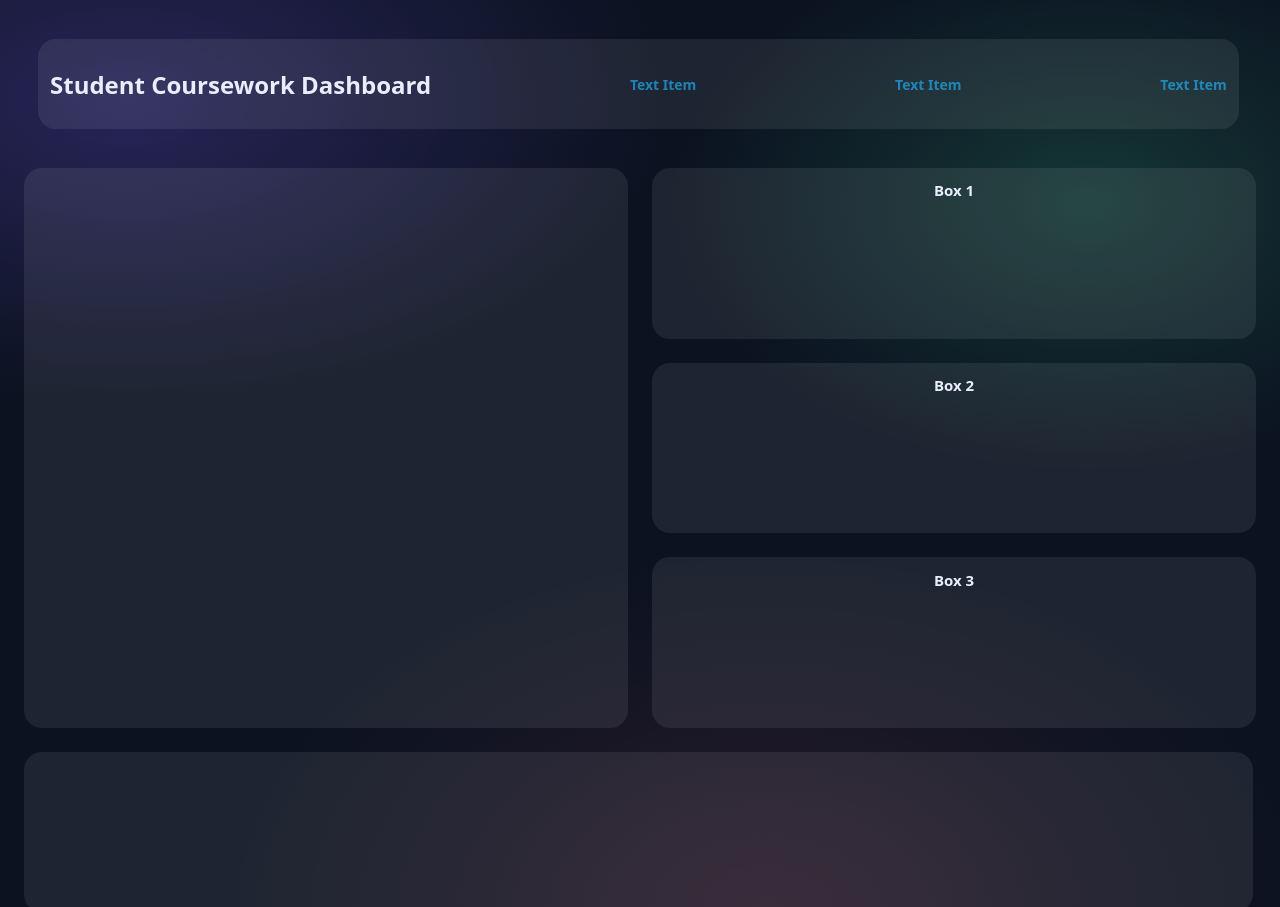
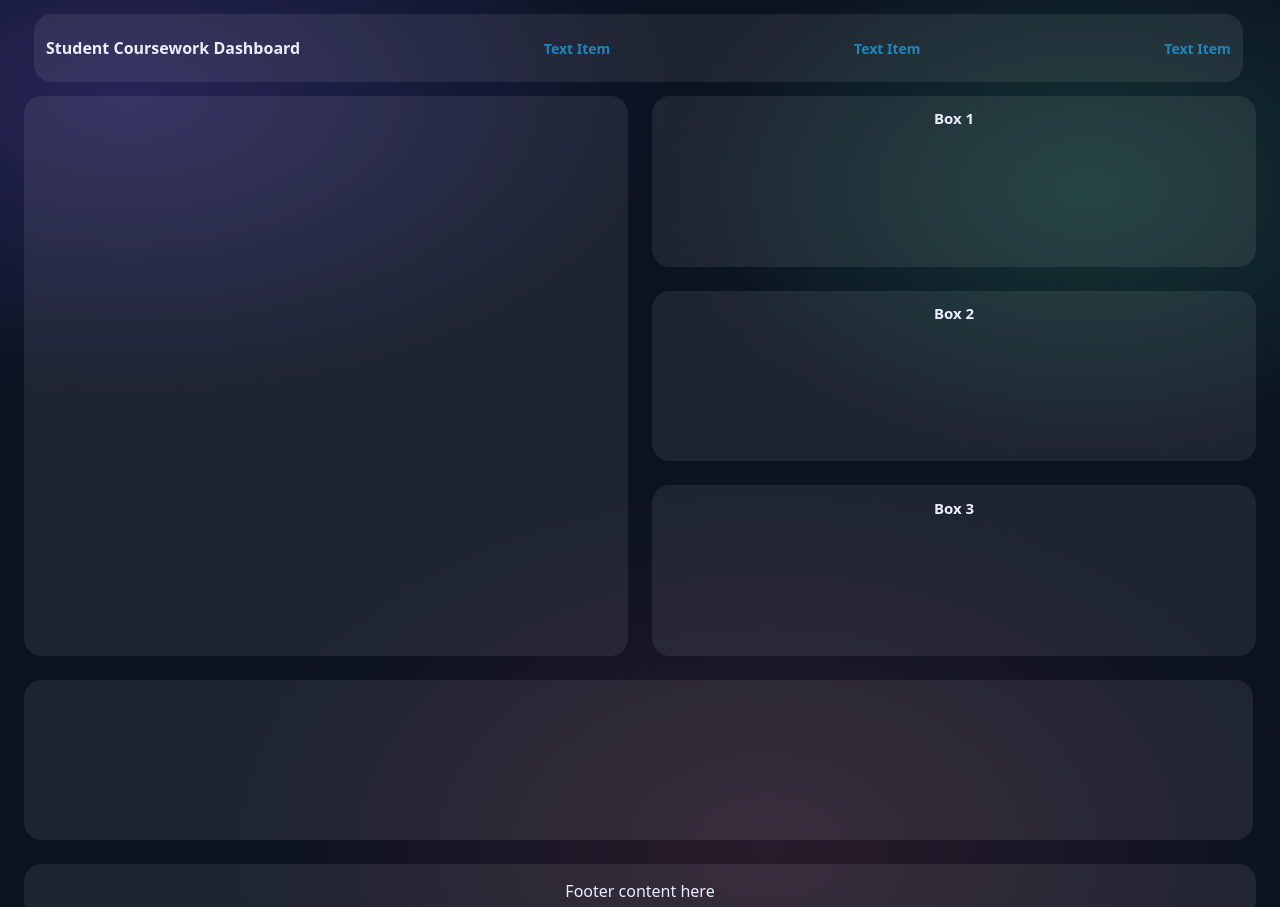
Before and after one commit to marqueese/-UNI-WEB_Y2-main, a plain HTML site: page tester.html in a window 1280 px wide. Shown: the top 907 px of the page. Drawn offline with Linux system fonts and the light colour scheme.

Commit message:
Adjust Dashboard header height and padding

```diff
--- a/tester.css
+++ b/tester.css
@@ -30,15 +30,14 @@ body {
 
 .Dashboard-header {
   width: 96vw;
-  height: 15vh;
+  height: 6vh;
   display: flex;
   align-items: center;
-  padding: 0 14px;
-  font-size: 1em;
+  padding: 10px 10px;
 }
 
 .Dashboard-title {
-  font-size: 24px;
+  font-size: 1em;
 }
 
 .card {
```
